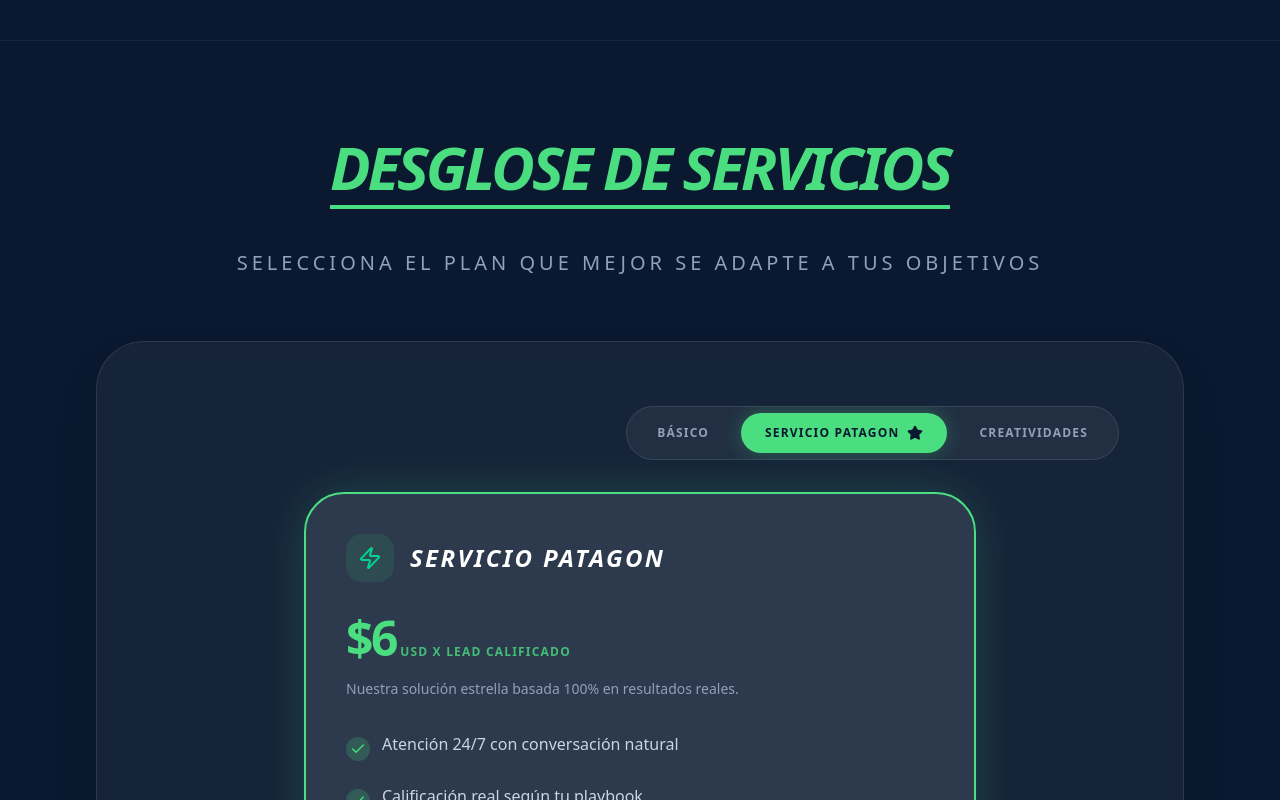
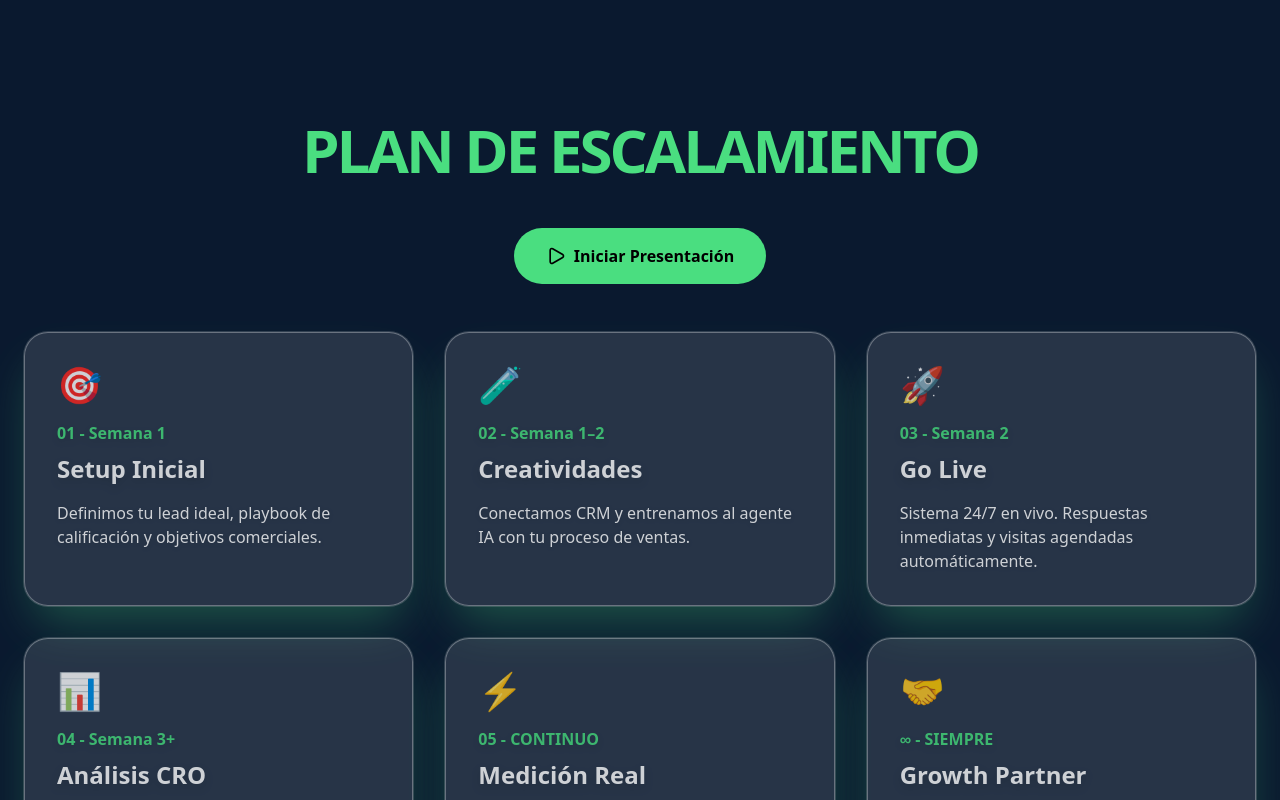
Before and after one commit to andr3sb3nv3/MobilePropuestaConFromCompleto, a React (Vite) app: page / in a window 1280 px wide. Shown: the part 8720-9520 px from the top of the page. Built offline with nearby package versions, Linux system fonts and the light colour scheme.

Commit message:
feat: Add PlanEscalamiento component and integrate it
Introduces a new component, `PlanEscalamiento`, to visualize the growth plan roadmap.
Updates the `ContactCTA` component to accept and manage the company name input.
Integrates the `PlanEscalamiento` component into the main `App` component.

```diff
--- a/src/App.tsx
+++ b/src/App.tsx
@@ -6,6 +6,7 @@ import {
   MousePointer2, Zap, Palette, Rocket, Star, Eye, X, Linkedin, MessageCircle, Mail,
   ArrowRight, Hand
 } from 'lucide-react';
+import PlanEscalamiento from './components/PlanEscalamiento';
 
 function CreateProposal() {
   const [img1, setImg1] = useState('');
@@ -346,7 +347,12 @@ const CurtainReveal: React.FC<CurtainRevealProps> = ({
   );
 };
 
-function ContactCTA() {
+interface ContactCTAProps {
+  companyName: string;
+  setCompanyName: (name: string) => void;
+}
+
+function ContactCTA({ companyName, setCompanyName }: ContactCTAProps) {
   return (
     <div className="w-full max-w-4xl mx-auto px-6 py-20 bg-white text-center">
       <h2 className="text-4xl md:text-6xl font-black uppercase tracking-tighter text-brand-primary mb-8">
@@ -370,6 +376,8 @@ function ContactCTA() {
           <label className="block text-sm font-bold text-gray-700 mb-1">Nombre de la empresa</label>
           <input
             type="text"
+            value={companyName}
+            onChange={(e) => setCompanyName(e.target.value)}
             className="w-full px-4 py-3 rounded-xl border border-gray-200 focus:outline-none focus:ring-2 focus:ring-brand-accent focus:border-transparent"
             placeholder="Ej. Acme Corp"
           />
@@ -409,6 +417,7 @@ export default function App() {
   const [selectedAllianceTab, setSelectedAllianceTab] = useState<string>('atenea');
   const [route, setRoute] = useState(window.location.hash);
   const [showWhatsApp, setShowWhatsApp] = useState(false);
+  const [companyName, setCompanyName] = useState("");
 
   useEffect(() => {
     const handleHashChange = () => setRoute(window.location.hash);
@@ -629,9 +638,12 @@ export default function App() {
     }
   };
 
+  const whatsappMessage = `Hola Atenea Growth!\nLes escribo de parte de ${companyName ? companyName : '[Nombre de tu empresa]'}.\nMe gustaría contactarme con un asesor`;
+  const whatsappUrl = `https://wa.me/5491124774256?text=${encodeURIComponent(whatsappMessage)}`;
+
   return (
     <CurtainReveal
-      footer={<ContactCTA />}
+      footer={<ContactCTA companyName={companyName} setCompanyName={setCompanyName} />}
       footerClassName="bg-white"
     >
       <div style={customStyles} className="w-full min-h-screen bg-brand-secondary font-sans text-brand-primary">
@@ -1004,6 +1016,9 @@ export default function App() {
         </div>
       </motion.section>
 
+      {/* SECCIÓN 8.5: PLAN DE ESCALAMIENTO */}
+      <PlanEscalamiento />
+
       {/* SECCIÓN 9: DESGLOSE DE SERVICIOS */}
       <section className="min-h-screen bg-brand-primary text-white p-4 md:p-12 lg:p-24 font-sans border-t border-white/5">
         <div className="max-w-7xl mx-auto">
@@ -1110,7 +1125,7 @@ export default function App() {
 
       {/* WhatsApp Button */}
       <motion.a
-        href="https://wa.me/5491122334455"
+        href={whatsappUrl}
         target="_blank"
         rel="noopener noreferrer"
         initial={{ opacity: 0, scale: 0, x: 20 }}
--- /dev/null
+++ b/src/components/PlanEscalamiento.tsx
@@ -0,0 +1,120 @@
+import React, { useState, useEffect } from "react";
+import { Play, Zap, Users, Pause } from "lucide-react";
+import { motion } from "motion/react";
+
+// Datos de ejemplo
+const roadmapData = [
+  { phase: "01", title: "Setup Inicial", timing: "Semana 1", description: "Definimos tu lead ideal, playbook de calificación y objetivos comerciales.", emoji: "🎯" },
+  { phase: "02", title: "Creatividades", timing: "Semana 1–2", description: "Conectamos CRM y entrenamos al agente IA con tu proceso de ventas.", emoji: "🧪" },
+  { phase: "03", title: "Go Live", timing: "Semana 2", description: "Sistema 24/7 en vivo. Respuestas inmediatas y visitas agendadas automáticamente.", emoji: "🚀" },
+  { phase: "04", title: "Análisis CRO", timing: "Semana 3+", description: "Optimizamos conversión y generamos insights accionables de tu web.", emoji: "📊" },
+  { phase: "05", title: "Medición Real", timing: "CONTINUO", description: "Mejora continua basada en datos. Optimización de pauta constante.", emoji: "⚡" },
+  { phase: "∞", title: "Growth Partner", timing: "SIEMPRE", description: "Estructura para escalar. Somos tu socio estratégico de crecimiento.", emoji: "🤝" },
+];
+
+const narrationTexts = [
+  "Arrancamos definiendo tu lead ideal, playbook de calificación y objetivos comerciales.",
+  "Conectamos tu CRM y entrenamos al agente IA con tu proceso de ventas.",
+  "Activamos el sistema 24/7 en vivo para respuestas inmediatas y visitas agendadas automáticamente.",
+  "Optimizamos la conversión y generamos insights accionables de tu web.",
+  "Realizamos una mejora continua basada en datos con optimización de pauta constante.",
+  "Finalmente, nos convertimos en tu socio estratégico de crecimiento para escalar tu inmobiliaria.",
+];
+
+function useNativeTTS() {
+  const [voices, setVoices] = useState<SpeechSynthesisVoice[]>([]);
+  const [selectedVoice, setSelectedVoice] = useState<SpeechSynthesisVoice | null>(null);
+
+  useEffect(() => {
+    const loadVoices = () => {
+      const allVoices = window.speechSynthesis.getVoices();
+      const spanishVoices = allVoices.filter(v => v.lang.startsWith('es'));
+
+      const sortedVoices = spanishVoices.sort((a, b) => {
+        const isNatural = (v: SpeechSynthesisVoice) =>
+          v.name.includes('Google') || v.name.includes('Microsoft') || v.name.includes('Natural');
+        const isLatAm = (v: SpeechSynthesisVoice) => v.lang !== 'es-ES';
+        const scoreA = (isNatural(a) ? 2 : 0) + (isLatAm(a) ? 1 : 0);
+        const scoreB = (isNatural(b) ? 2 : 0) + (isLatAm(b) ? 1 : 0);
+        return scoreB - scoreA;
+      });
+
+      setVoices(sortedVoices);
+      if (sortedVoices.length > 0) setSelectedVoice(sortedVoices[0]);
+    };
+
+    loadVoices();
+    window.speechSynthesis.onvoiceschanged = loadVoices;
+  }, []);
+
+  const speak = (text: string, onEnd?: () => void) => {
+    window.speechSynthesis.cancel();
+    const utterance = new SpeechSynthesisUtterance(text);
+    if (selectedVoice) utterance.voice = selectedVoice;
+    utterance.onend = () => onEnd?.();
+    window.speechSynthesis.speak(utterance);
+  };
+
+  return { speak, stop: () => window.speechSynthesis.cancel(), voices, selectedVoice, setSelectedVoice };
+}
+
+export default function PlanEscalamiento() {
+  const tts = useNativeTTS();
+  const [activeStep, setActiveStep] = useState(-1);
+  const [playing, setPlaying] = useState(false);
+
+  const runStep = (idx: number) => {
+    if (idx >= roadmapData.length) {
+      setPlaying(false);
+      setActiveStep(-1);
+      return;
+    }
+    setActiveStep(idx);
+    tts.speak(narrationTexts[idx], () => setTimeout(() => runStep(idx + 1), 1200));
+  };
+
+  const togglePresentation = () => {
+    if (playing) {
+      setPlaying(false);
+      tts.stop();
+    } else {
+      setPlaying(true);
+      runStep(0);
+    }
+  };
+
+  return (
+    <section className="py-20 bg-brand-primary text-white">
+      <div className="max-w-7xl mx-auto px-6">
+        <h2 className="text-4xl md:text-6xl font-black uppercase tracking-tighter text-brand-accent mb-12 text-center">
+          Plan de Escalamiento
+        </h2>
+
+        <div className="flex justify-center mb-12">
+          <button
+            onClick={togglePresentation}
+            className="flex items-center gap-2 px-8 py-4 bg-brand-accent text-black font-bold rounded-full hover:scale-105 transition-transform"
+          >
+            {playing ? <Pause className="w-5 h-5" /> : <Play className="w-5 h-5" />}
+            {playing ? "Detener Narración" : "Iniciar Presentación"}
+          </button>
+        </div>
+
+        <div className="grid md:grid-cols-3 gap-8">
+          {roadmapData.map((step, idx) => (
+            <motion.div
+              key={idx}
+              animate={{ opacity: activeStep === idx ? 1 : 0.8, scale: activeStep === idx ? 1.05 : 1 }}
+              className="p-8 bg-white/15 rounded-3xl border border-white/40 shadow-2xl shadow-brand-accent/40 ring-1 ring-white/20"
+            >
+              <div className="text-4xl mb-4">{step.emoji}</div>
+              <div className="text-brand-accent font-bold mb-2 drop-shadow-md">{step.phase} - {step.timing}</div>
+              <h3 className="text-2xl font-black mb-4 text-white drop-shadow-lg">{step.title}</h3>
+              <p className="text-white drop-shadow-sm">{step.description}</p>
+            </motion.div>
+          ))}
+        </div>
+      </div>
+    </section>
+  );
+}
```
